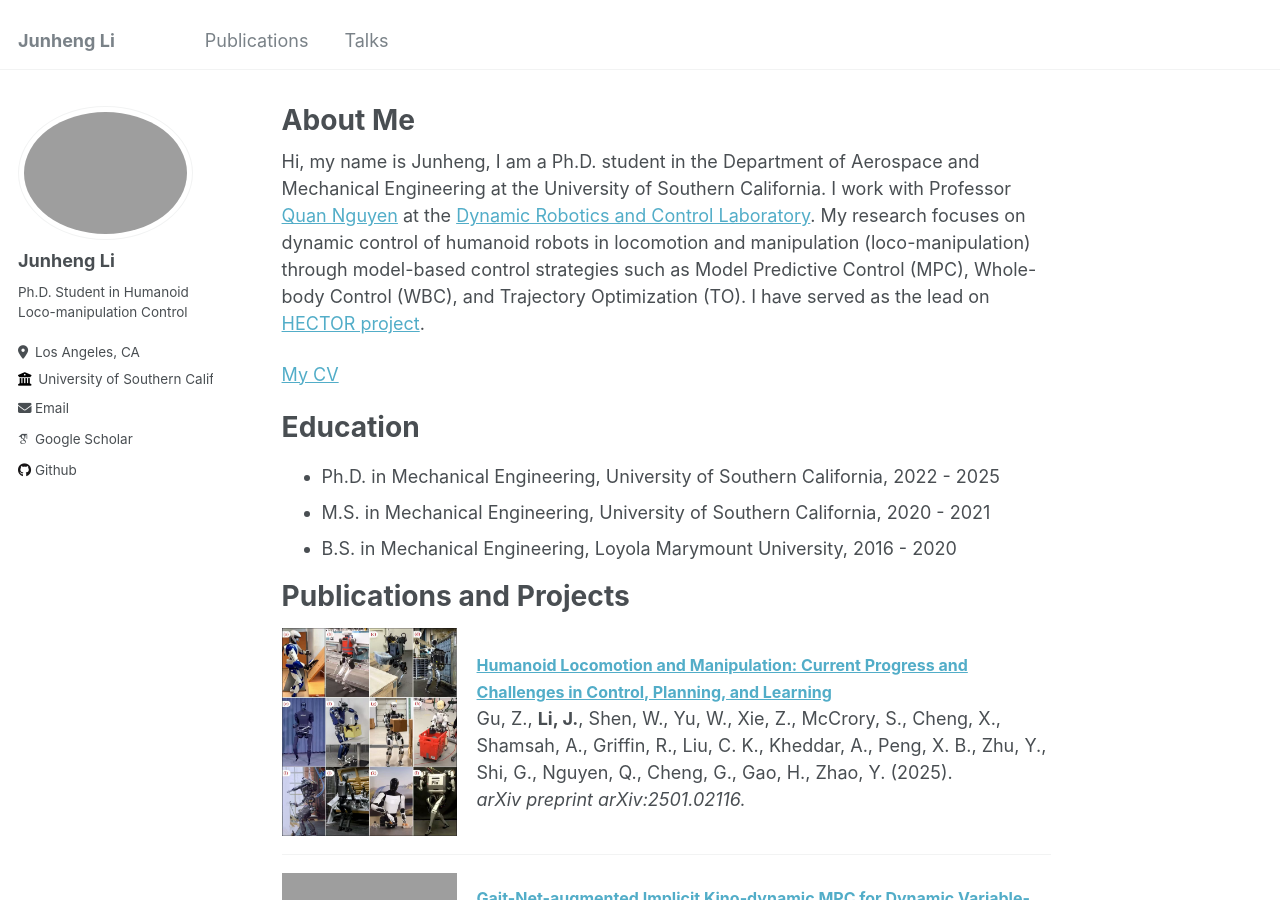
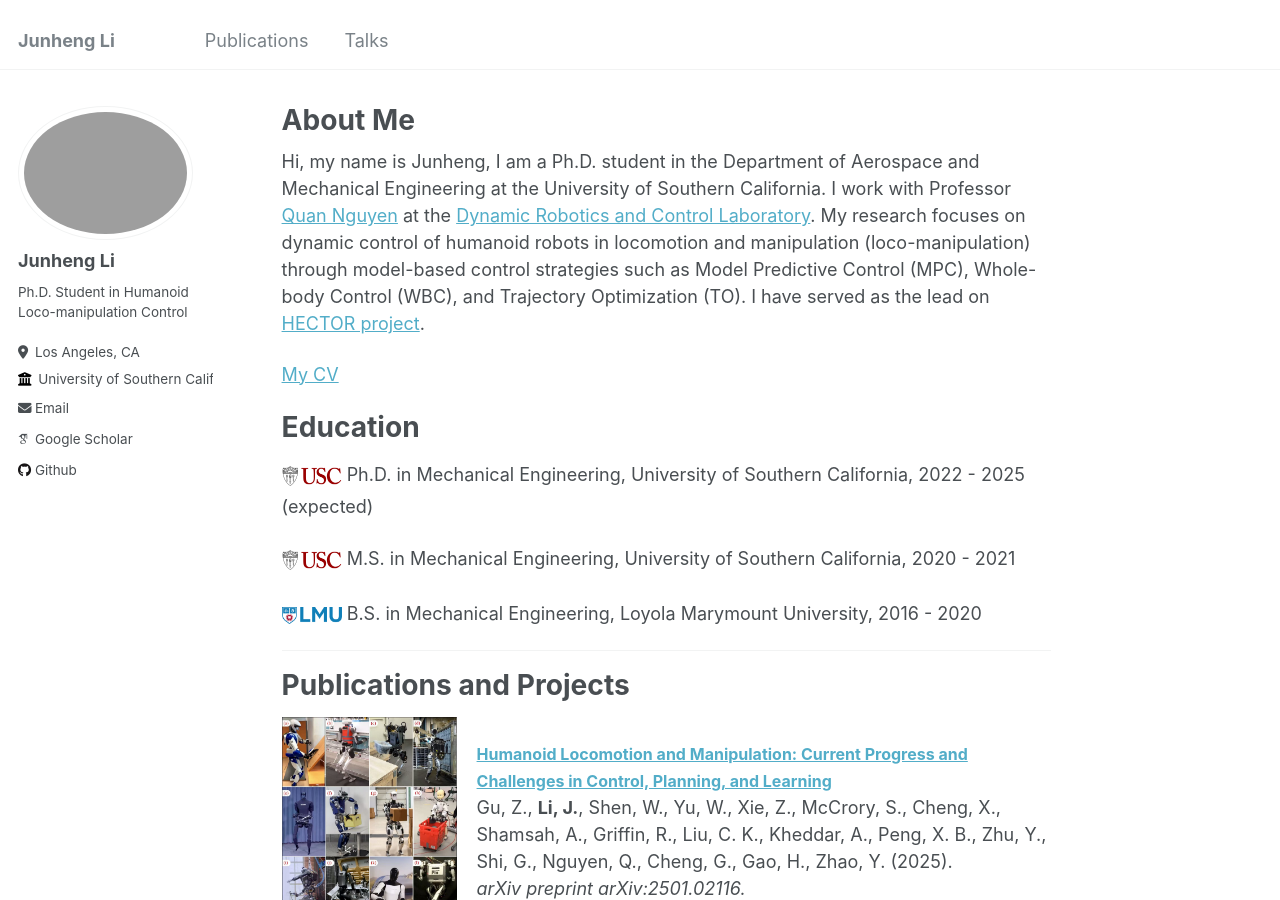
Before and after one commit to junhengl/junhengl.github.io, a Jekyll site: the page built from _pages/about.md, in a window 1280 px wide and 900 px high. Built offline with Jekyll 4.4.1, drawn with Linux system fonts in a browser that asks for light colours; some web fonts are replaced.

Commit message:
Update about.md

```diff
--- a/_pages/about.md
+++ b/_pages/about.md
@@ -13,9 +13,13 @@ Hi, my name is Junheng, I am a Ph.D. student in the Department of Aerospace and
 
 Education
 ======
-- Ph.D. in Mechanical Engineering, University of Southern California, 2022 - 2025
-- M.S. in Mechanical Engineering, University of Southern California, 2020 - 2021
-- B.S. in Mechanical Engineering, Loyola Marymount University, 2016 - 2020
+<img src="https://junhengl.github.io/images/USC-Logo.png" alt="USC Logo" width="60">    Ph.D. in Mechanical Engineering, University of Southern California, 2022 - 2025 (expected)
+
+<img src="https://junhengl.github.io/images/USC-Logo.png" alt="USC Logo" width="60">    M.S. in Mechanical Engineering, University of Southern California, 2020 - 2021
+
+<img src="https://junhengl.github.io/images/LMU-logo.png" alt="USC Logo" width="60">   B.S. in Mechanical Engineering, Loyola Marymount University, 2016 - 2020
+
+---
 
 Publications and Projects
 ======
@@ -141,7 +145,7 @@ Publications and Projects
 ---
 
 <div style="display: flex; align-items: center;">
-  <img src="https://junhengl.github.io/images/boxpushing.gif" alt="GIF Description" width="175" style="margin-right: 20px;">
+  <img src="https://junhengl.github.io/images/package.gif" alt="GIF Description" width="175" style="margin-right: 20px;">
   <div>
     <a href="https://arxiv.org/pdf/2209.08662" style="font-weight: bold; font-size: 16px;">
       Multi-Contact MPC for Dynamic Loco-Manipulation on Humanoid Robots
```
